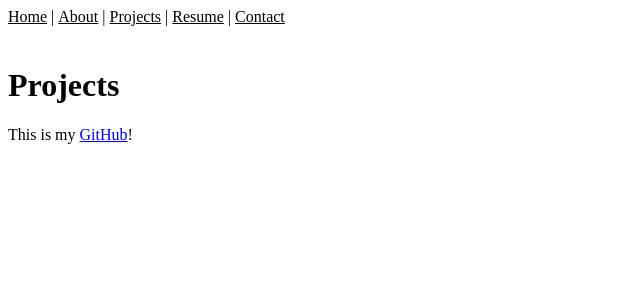
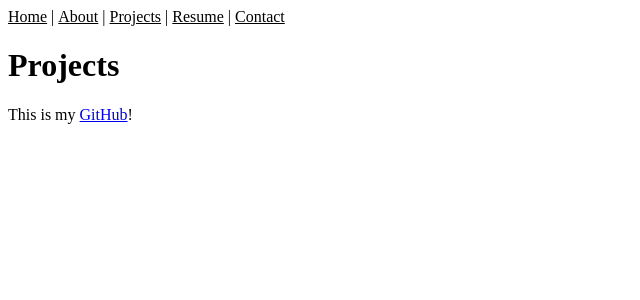
Before and after one commit to Julianzen/julians.github.io, a Jekyll site: the page built from projects.md, in a window 1280 px wide. Shown: the top 300 px of the page, without its empty margins (0-640 px from the left). Built offline with Jekyll 4.4.1, drawn with Linux system fonts in a browser that asks for light colours.

Commit message:
Refactor main and nav styles in style.css
Removed padding from main and added margin to nav.

```diff
--- a/assets/style.css
+++ b/assets/style.css
@@ -1,10 +1,12 @@
 /* Home page split layout */
-
 main {
-  padding-top: 20px;
-
+  margin: 0;
+  padding: 0;
 }
 
+nav {
+  margin-bottom: 20px;
+}
 nav a{
   color: black;
   font-size: 1rem;
```
